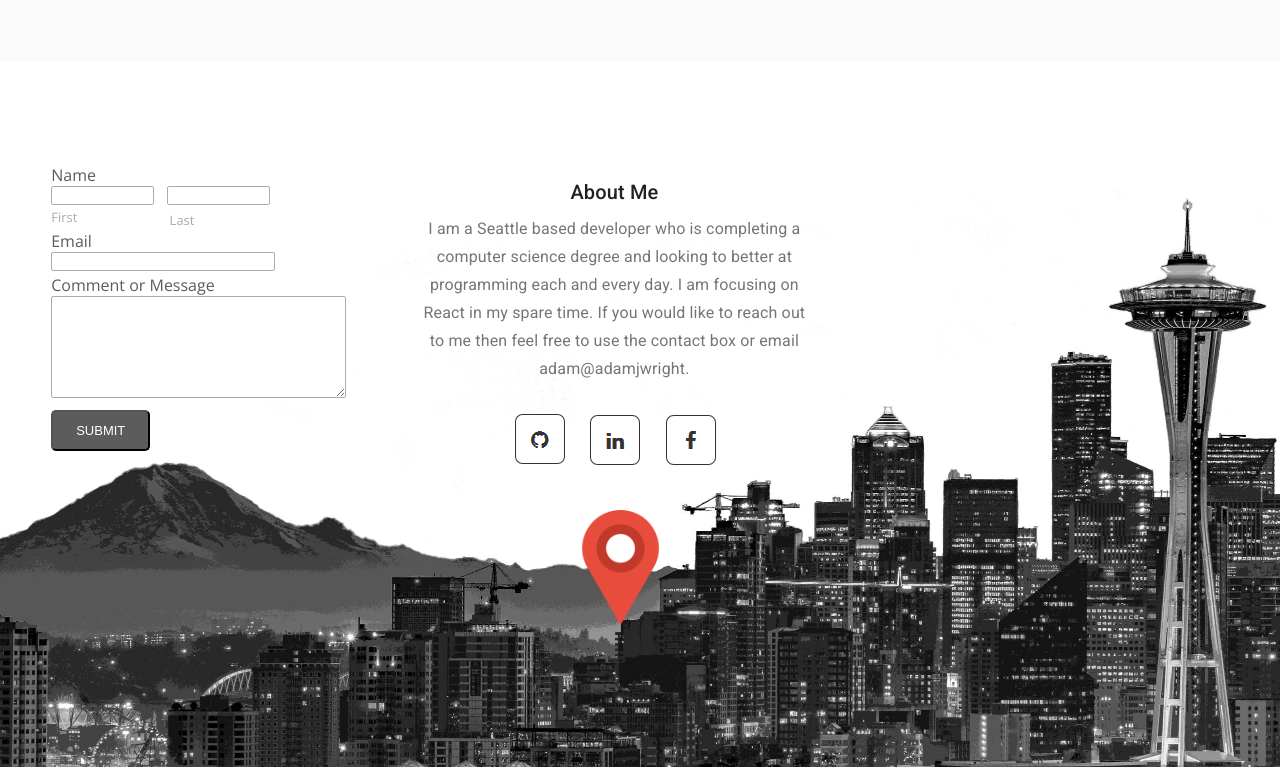
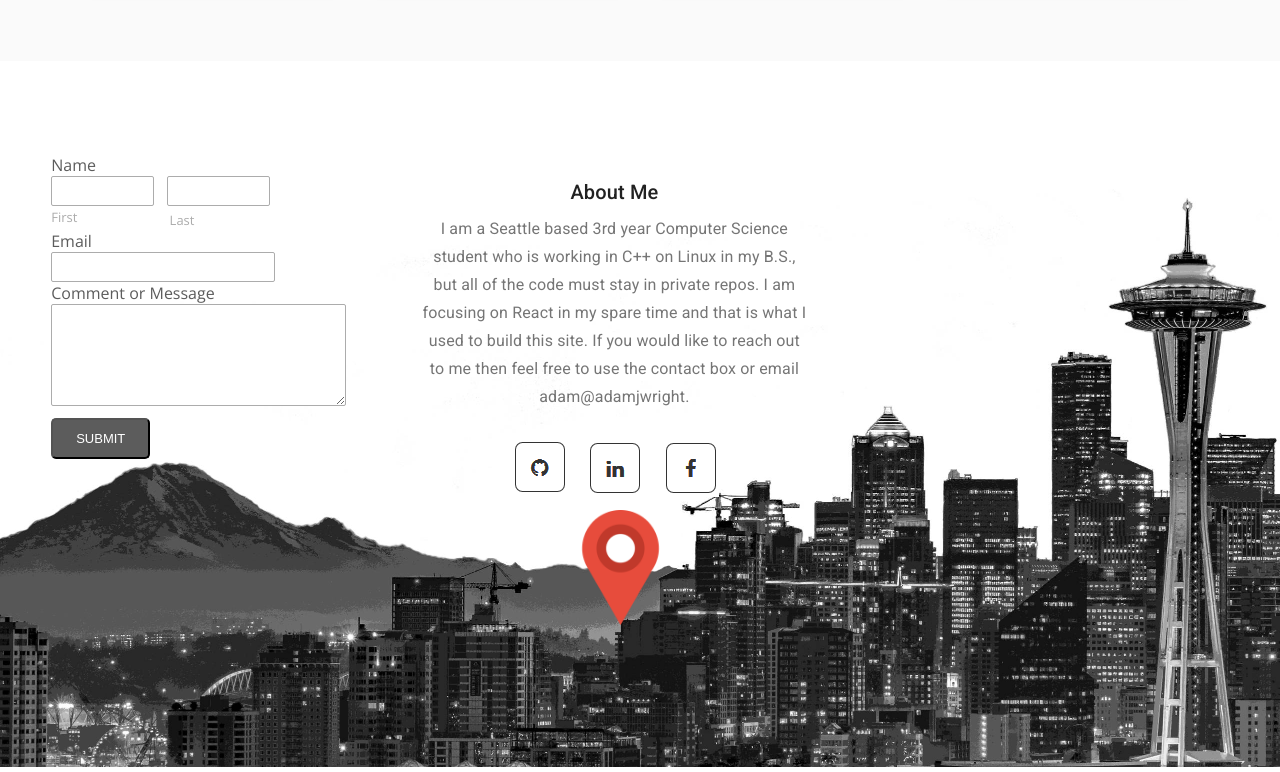
Before and after one commit to adam4321/react_portfolio, a React (Create React App) app: page / in a window 1280 px wide. Shown: the part 1617-2389 px from the top of the page. Built offline with nearby package versions, Linux system fonts and the light colour scheme.

Commit message:
Update about me and comment box input field sizes

```diff
--- a/src/App.css
+++ b/src/App.css
@@ -233,11 +233,15 @@ a:hover {
 
 #name {
   float: left;
+  position:relative;
+  top:-10px;
   color:  rgb(92, 92, 92);
 }
 
 #first-in {
   float: left;
+  height: 30px;
+  margin-top:-10px;
   margin-right: 1vw;
   border-radius: 2px;
   border: 1px solid rgb(172, 172, 172);
@@ -252,6 +256,8 @@ a:hover {
 
 #last-in {
   float: left;
+  height: 30px;
+  margin-top:-10px;
   width: 35%;
   border-radius: 2px;
   border: 1px solid rgb(172, 172, 172);
@@ -270,6 +276,7 @@ a:hover {
 
 #email-in {
   width: 76%;
+  height:30px;
   float: left;
   border: 1px solid rgb(172, 172, 172);
   border-radius: 2px;
--- a/src/App.js
+++ b/src/App.js
@@ -264,7 +264,7 @@ function Album(props) {
           About Me
           </Typography>
         <Typography variant="subtitle1" align="center" color="textSecondary" component="p">
-          I am a Seattle based developer who is completing a computer science degree and looking to better at programming each and every day. I am focusing on React in my spare time. If you would like to reach out to me then feel free to use the contact box or email adam@adamjwright.
+          I am a Seattle based 3rd year Computer Science student who is working in C++ on Linux in my B.S., but all of the code must stay in private repos. I am focusing on React in my spare time and that is what I used to build this site. If you would like to reach out to me then feel free to use the contact box or email adam@adamjwright.
           </Typography>
           <div id='social'>
           <a href='https://github.com/adam4321'><img id='github'src={github}  alt='github icon'/></a>
```
